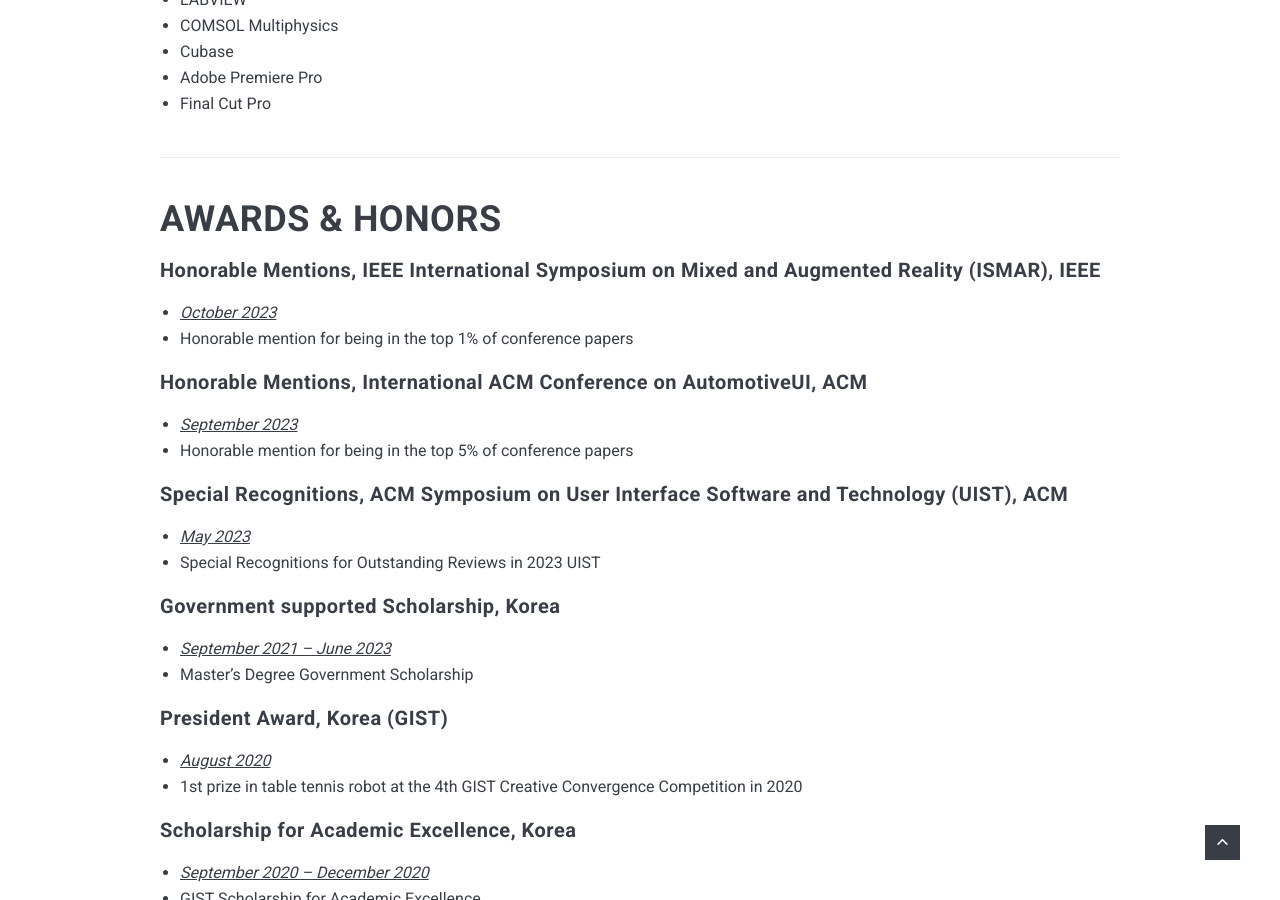
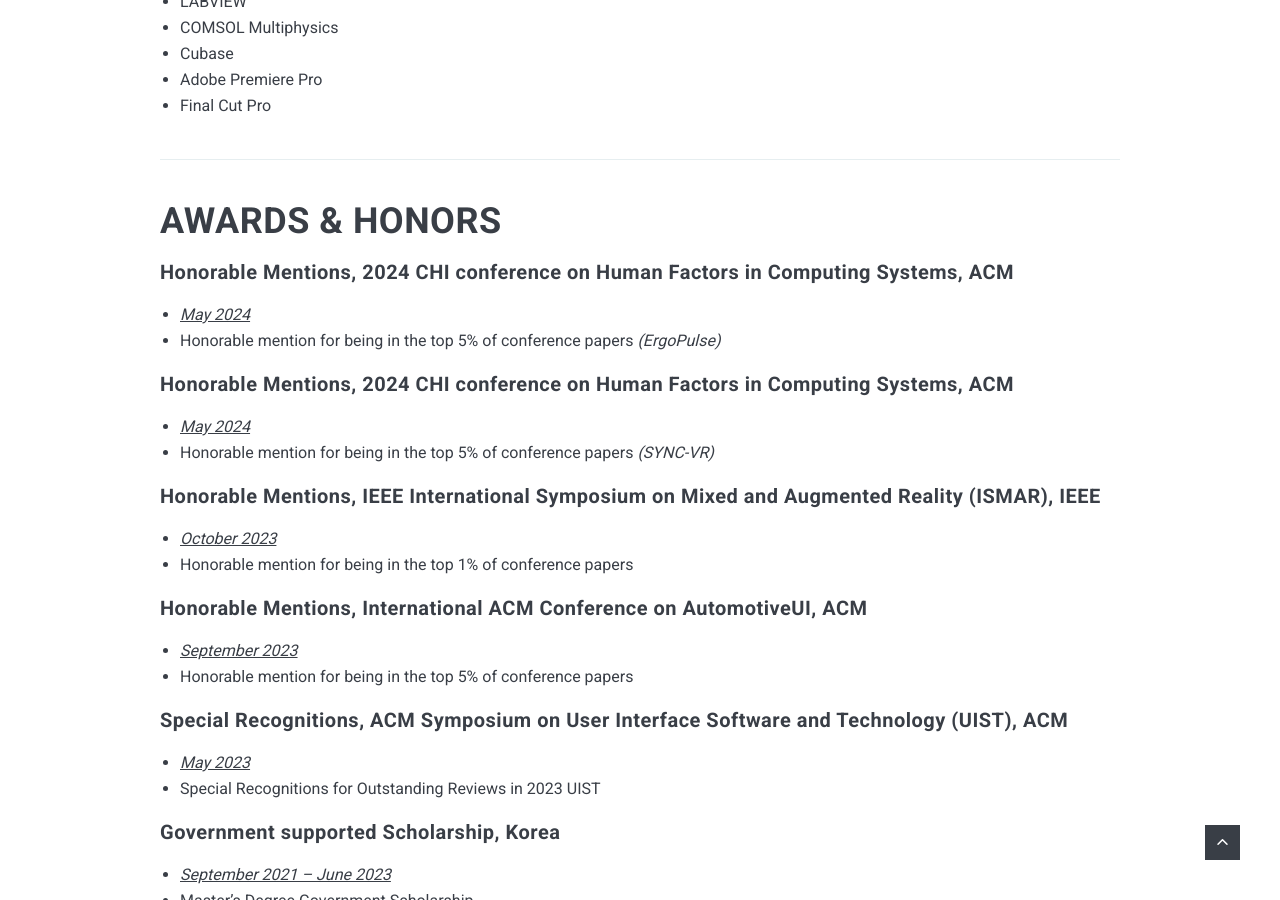
Before and after one commit to anoldhsh/anoldhsh.github.io, a Jekyll site: the page built from _pages/1about.md, in a window 1280 px wide and 900 px high, scrolled down 1718 px. Built offline with Jekyll 4.4.1, drawn with Linux system fonts in a browser that asks for light colours; nearby versions of some CDN libraries.

```diff
--- a/_pages/1about.md
+++ b/_pages/1about.md
@@ -48,6 +48,14 @@ I have been working on developing my own VR locomotion method and haptic feedbac
 ***
 
 # AWARDS & HONORS
+
+#### Honorable Mentions, 2024 CHI conference on Human Factors in Computing Systems, ACM
+* <i><u>May 2024</u></i><br />
+* Honorable mention for being in the top 5% of conference papers <i>(ErgoPulse)</i>
+
+#### Honorable Mentions, 2024 CHI conference on Human Factors in Computing Systems, ACM
+* <i><u>May 2024</u></i><br />
+* Honorable mention for being in the top 5% of conference papers <i>(SYNC-VR)</i>
 
 #### Honorable Mentions, IEEE International Symposium on Mixed and Augmented Reality (ISMAR), IEEE
 * <i><u>October 2023</u></i><br />
```
Also changed, not shown: other parts of _pages/1about.md (+1 -1 lines), _pages/2PUBLICATIONS.md (+16 -16 lines), index.html (+19 -19 lines), 3 other files.
